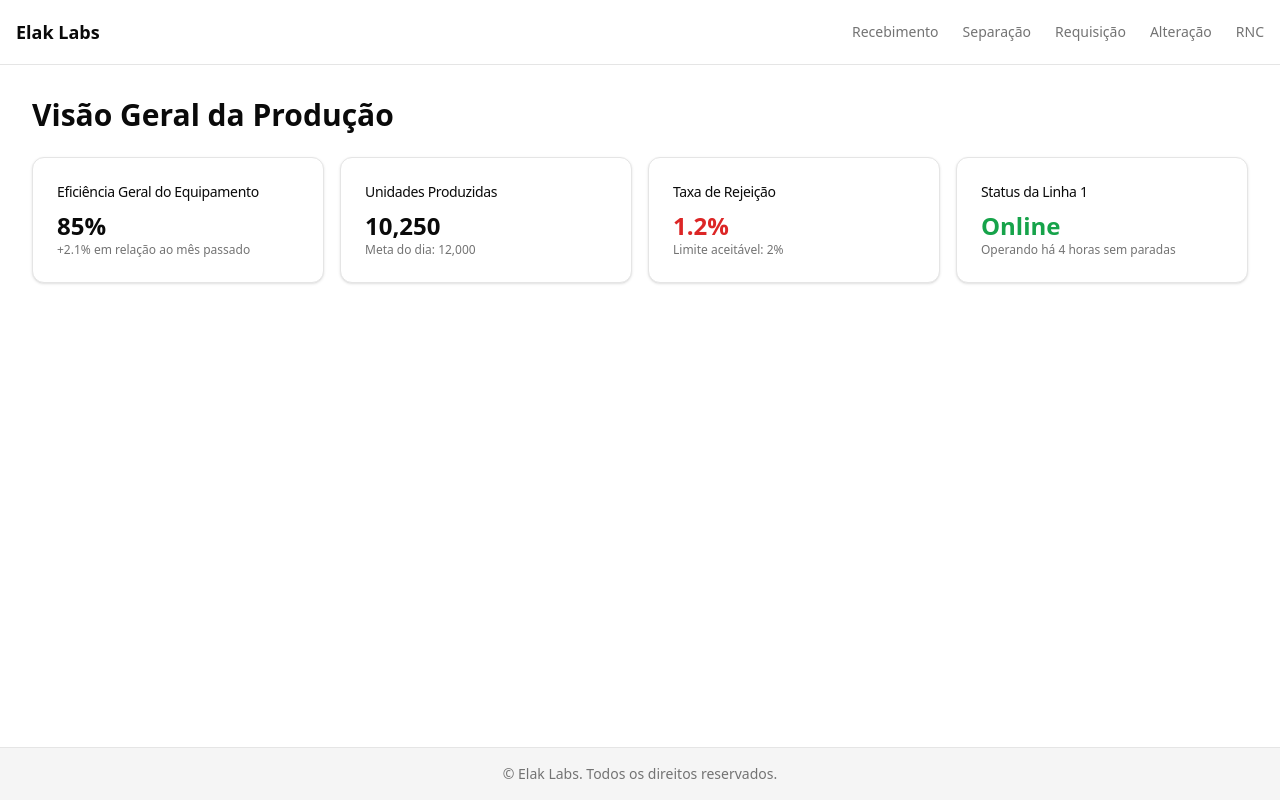
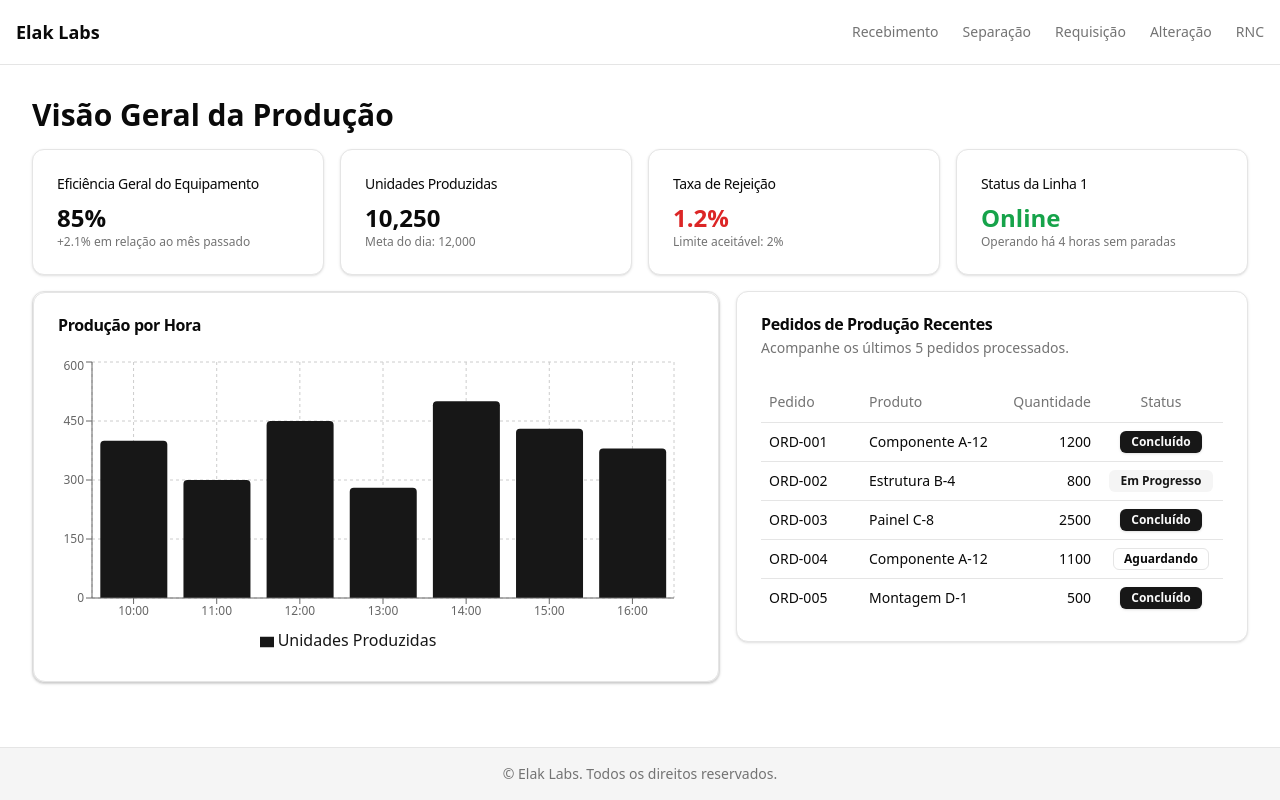
Before and after one commit to CodeWithEdgard/production-dashboard, a React (Vite) app in the folder frontend/: page / in a window 1280 px wide. Built offline with nearby package versions, Linux system fonts and the light colour scheme.

Commit message:
feat: add production chart and recent orders table to dashboard

```diff
--- a/frontend/package.json
+++ b/frontend/package.json
@@ -10,6 +10,7 @@
     "preview": "vite preview"
   },
   "dependencies": {
+    "@radix-ui/react-slot": "^1.2.3",
     "class-variance-authority": "^0.7.1",
     "clsx": "^2.1.1",
     "lucide-react": "^0.525.0",
--- /dev/null
+++ b/frontend/src/components/charts/ProductionChart.jsx
@@ -0,0 +1,40 @@
+
+import React from "react";
+import { BarChart, Bar, XAxis, YAxis, CartesianGrid, Tooltip, Legend, ResponsiveContainer } from "recharts";
+import { Card, CardContent, CardHeader, CardTitle } from "../ui/card";
+
+// Dados de exemplo
+const data = [
+  { hour: '10:00', produced: 400 },
+  { hour: '11:00', produced: 300 },
+  { hour: '12:00', produced: 450 },
+  { hour: '13:00', produced: 280 },
+  { hour: '14:00', produced: 500 },
+  { hour: '15:00', produced: 430 },
+  { hour: '16:00', produced: 380 },
+];
+
+export function ProductionChart() {
+  return (
+    <Card className="col-span-1 lg:col-span2">
+      <CardHeader>
+        <CardTitle>Produção por Hora</CardTitle>
+      </CardHeader>
+      <CardContent className="pl-2">
+        <ResponsiveContainer width="100%" height={300}>
+        <BarChart data={data} margin={{top: 5, right: 20, left: -10, bottom: 5}} >
+        <CartesianGrid strokeDasharray="3 3" />
+        <XAxis dataKey="hour" fontSize={12} />
+        <YAxis fontSize={12} />
+        <Tooltip contentStyle={{ backgroundColor: 'hsl(var(--background))',
+          border: '1px solid hsl(var(--border))',
+        }} />
+        <Legend wrapperStyle={{ fontSize: '14'}} />
+        <Bar dataKey="produced" name="Unidades Produzidas" fill="hsl(var(--primary))" radius={[4, 4, 0, 0]} />
+
+        </BarChart>
+        </ResponsiveContainer>
+      </CardContent>
+    </Card>
+  )
+}
--- /dev/null
+++ b/frontend/src/components/tables/RecentOrdersTable.jsx
@@ -0,0 +1,63 @@
+
+import React from 'react';
+import {
+  Table,
+  TableBody,
+  TableCell,
+  TableHead,
+  TableHeader,
+  TableRow,
+} from "@/components/ui/table";
+import { Badge } from "@/components/ui/badge";
+import { Card, CardContent, CardHeader, CardTitle, CardDescription } from "@/components/ui/card";
+
+// Dados de exemplo
+const orders = [
+  { id: 'ORD-001', product: 'Componente A-12', quantity: 1200, status: 'Concluído' },
+  { id: 'ORD-002', product: 'Estrutura B-4', quantity: 800, status: 'Em Progresso' },
+  { id: 'ORD-003', product: 'Painel C-8', quantity: 2500, status: 'Concluído' },
+  { id: 'ORD-004', product: 'Componente A-12', quantity: 1100, status: 'Aguardando' },
+  { id: 'ORD-005', product: 'Montagem D-1', quantity: 500, status: 'Concluído' },
+];
+
+// Mapeamento de status para estilos do Badge
+const statusStyles = {
+  'Concluído': 'default',
+  'Em Progresso': 'secondary',
+  'Aguardando': 'outline',
+};
+
+export function RecentOrdersTable() {
+  return (
+    <Card>
+      <CardHeader>
+        <CardTitle>Pedidos de Produção Recentes</CardTitle>
+        <CardDescription>Acompanhe os últimos 5 pedidos processados.</CardDescription>
+      </CardHeader>
+      <CardContent>
+        <Table>
+          <TableHeader>
+            <TableRow>
+              <TableHead className="w-[100px]">Pedido</TableHead>
+              <TableHead>Produto</TableHead>
+              <TableHead className="text-right">Quantidade</TableHead>
+              <TableHead className="text-center">Status</TableHead>
+            </TableRow>
+          </TableHeader>
+          <TableBody>
+            {orders.map((order) => (
+              <TableRow key={order.id}>
+                <TableCell className="font-medium">{order.id}</TableCell>
+                <TableCell>{order.product}</TableCell>
+                <TableCell className="text-right">{order.quantity}</TableCell>
+                <TableCell className="text-center">
+                  <Badge variant={statusStyles[order.status]}>{order.status}</Badge>
+                </TableCell>
+              </TableRow>
+            ))}
+          </TableBody>
+        </Table>
+      </CardContent>
+    </Card>
+  );
+}
--- /dev/null
+++ b/frontend/src/components/ui/badge.jsx
@@ -0,0 +1,34 @@
+import * as React from "react"
+import { cva } from "class-variance-authority";
+
+import { cn } from "@/lib/utils"
+
+const badgeVariants = cva(
+  "inline-flex items-center rounded-md border px-2.5 py-0.5 text-xs font-semibold transition-colors focus:outline-none focus:ring-2 focus:ring-ring focus:ring-offset-2",
+  {
+    variants: {
+      variant: {
+        default:
+          "border-transparent bg-primary text-primary-foreground shadow hover:bg-primary/80",
+        secondary:
+          "border-transparent bg-secondary text-secondary-foreground hover:bg-secondary/80",
+        destructive:
+          "border-transparent bg-destructive text-destructive-foreground shadow hover:bg-destructive/80",
+        outline: "text-foreground",
+      },
+    },
+    defaultVariants: {
+      variant: "default",
+    },
+  }
+)
+
+function Badge({
+  className,
+  variant,
+  ...props
+}) {
+  return (<div className={cn(badgeVariants({ variant }), className)} {...props} />);
+}
+
+export { Badge, badgeVariants }
--- /dev/null
+++ b/frontend/src/components/ui/table.jsx
@@ -0,0 +1,86 @@
+import * as React from "react"
+
+import { cn } from "@/lib/utils"
+
+const Table = React.forwardRef(({ className, ...props }, ref) => (
+  <div className="relative w-full overflow-auto">
+    <table
+      ref={ref}
+      className={cn("w-full caption-bottom text-sm", className)}
+      {...props} />
+  </div>
+))
+Table.displayName = "Table"
+
+const TableHeader = React.forwardRef(({ className, ...props }, ref) => (
+  <thead ref={ref} className={cn("[&_tr]:border-b", className)} {...props} />
+))
+TableHeader.displayName = "TableHeader"
+
+const TableBody = React.forwardRef(({ className, ...props }, ref) => (
+  <tbody
+    ref={ref}
+    className={cn("[&_tr:last-child]:border-0", className)}
+    {...props} />
+))
+TableBody.displayName = "TableBody"
+
+const TableFooter = React.forwardRef(({ className, ...props }, ref) => (
+  <tfoot
+    ref={ref}
+    className={cn("border-t bg-muted/50 font-medium [&>tr]:last:border-b-0", className)}
+    {...props} />
+))
+TableFooter.displayName = "TableFooter"
+
+const TableRow = React.forwardRef(({ className, ...props }, ref) => (
+  <tr
+    ref={ref}
+    className={cn(
+      "border-b transition-colors hover:bg-muted/50 data-[state=selected]:bg-muted",
+      className
+    )}
+    {...props} />
+))
+TableRow.displayName = "TableRow"
+
+const TableHead = React.forwardRef(({ className, ...props }, ref) => (
+  <th
+    ref={ref}
+    className={cn(
+      "h-10 px-2 text-left align-middle font-medium text-muted-foreground [&:has([role=checkbox])]:pr-0 [&>[role=checkbox]]:translate-y-[2px]",
+      className
+    )}
+    {...props} />
+))
+TableHead.displayName = "TableHead"
+
+const TableCell = React.forwardRef(({ className, ...props }, ref) => (
+  <td
+    ref={ref}
+    className={cn(
+      "p-2 align-middle [&:has([role=checkbox])]:pr-0 [&>[role=checkbox]]:translate-y-[2px]",
+      className
+    )}
+    {...props} />
+))
+TableCell.displayName = "TableCell"
+
+const TableCaption = React.forwardRef(({ className, ...props }, ref) => (
+  <caption
+    ref={ref}
+    className={cn("mt-4 text-sm text-muted-foreground", className)}
+    {...props} />
+))
+TableCaption.displayName = "TableCaption"
+
+export {
+  Table,
+  TableHeader,
+  TableBody,
+  TableFooter,
+  TableHead,
+  TableRow,
+  TableCell,
+  TableCaption,
+}
--- a/frontend/src/pages/DashboardPage.jsx
+++ b/frontend/src/pages/DashboardPage.jsx
@@ -4,21 +4,21 @@ import {
   CardContent,
   CardHeader,
   CardTitle,
-} from "@/components/ui/card"; // Importando nosso novo componente!
+} from "@/components/ui/card";
+import { ProductionChart } from "@/components/charts/ProductionChart";
+import { RecentOrdersTable } from "@/components/tables/RecentOrdersTable";
 
 export function DashboardPage() {
   return (
-    <div className="container mx-auto p-4 md:p-8">
-      <h1 className="text-3xl font-bold mb-6">Visão Geral da Produção</h1>
+    <div className="container mx-auto p-4 md:p-8 space-y-4">
+      <h1 className="text-3xl font-bold">Visão Geral da Produção</h1>
 
-      {/* Grade de cartões de KPI */}
       <div className="grid gap-4 md:grid-cols-2 lg:grid-cols-4">
 
-        {/* Card de OEE */}
+        {/* Card de Eficiência Geral do Equipamento */}
         <Card>
           <CardHeader className="flex flex-row items-center justify-between space-y-0 pb-2">
             <CardTitle className="text-sm font-medium">Eficiência Geral do Equipamento</CardTitle>
-            {/* Você pode adicionar um ícone aqui depois */}
           </CardHeader>
           <CardContent>
             <div className="text-2xl font-bold">85%</div>
@@ -58,10 +58,19 @@ export function DashboardPage() {
             <p className="text-xs text-muted-foreground">Operando há 4 horas sem paradas</p>
           </CardContent>
         </Card>
+      </div>
+
+      <div className="grid gap-4 md:grid-cols-2 lg:grid-cols-7">
+        <Card className="col-span-1 md:col-span-2 lg:col-span-4">
+           <ProductionChart/>
+        </Card>
+
+        <div className="lg:col-span-3">
+           <RecentOrdersTable/>
+        </div>
 
       </div>
 
-      {/* Aqui podemos adicionar gráficos e tabelas no futuro */}
     </div>
   );
 }
```
Also changed, not shown: 1 other file (tests, documents, lock files or other folders).
